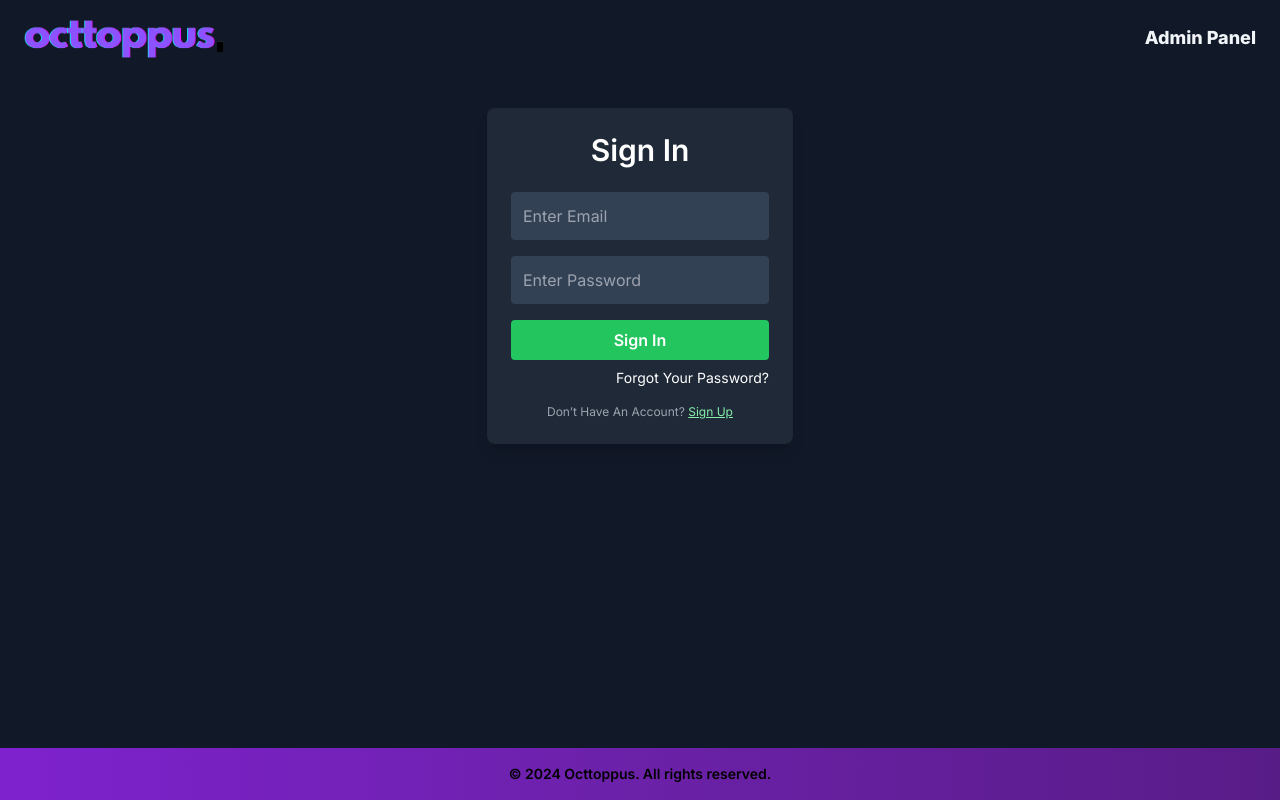
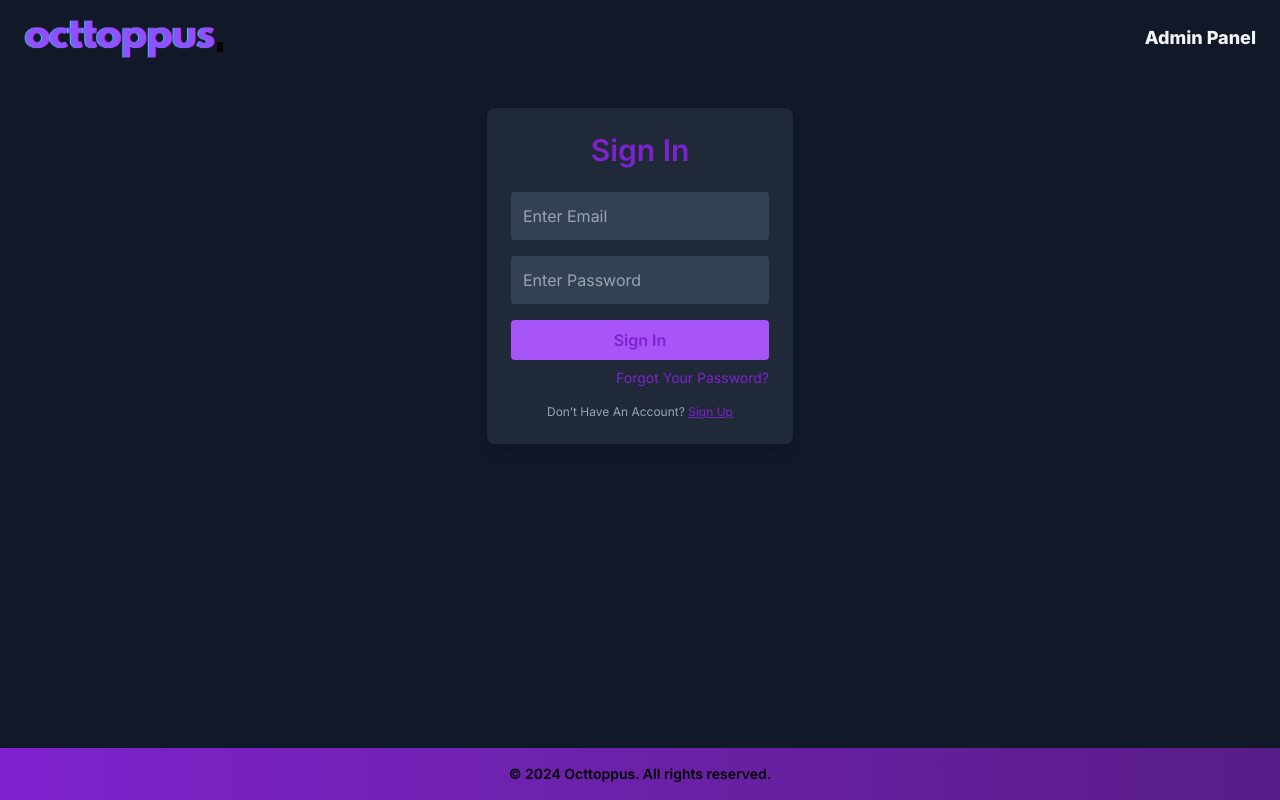
Before and after one commit to Hamza123Hussain/octtoppus_admin, a Next.js app: page /Login in a window 1280 px wide. Built offline with nearby package versions, Linux system fonts and the light colour scheme.

Commit message:
made it to our style

```diff
--- a/components/Auth/SignIn.tsx
+++ b/components/Auth/SignIn.tsx
@@ -28,7 +28,7 @@ const SignIn = () => {
 
   return (
     <div className="flex flex-col bg-gray-800 p-6 rounded-lg shadow-lg mx-auto max-w-md w-full sm:max-w-lg md:max-w-xl lg:max-w-2xl">
-      <h2 className="text-2xl sm:text-3xl font-semibold text-white mb-6 text-center">
+      <h2 className="text-2xl sm:text-3xl font-semibold text-purple-700 mb-6 text-center">
         Sign In
       </h2>
       <input
@@ -37,7 +37,7 @@ const SignIn = () => {
         name="email"
         value={inputVal.email}
         onChange={handleChange}
-        className="mb-4 p-3 w-full rounded bg-slate-700 text-white placeholder-gray-400 focus:outline-none focus:ring-2 focus:ring-green-300"
+        className="mb-4 p-3 w-full rounded bg-slate-700 text-white placeholder-gray-400 focus:outline-none focus:ring-2 focus:ring-purple-300"
       />
       <input
         type="password"
@@ -45,16 +45,16 @@ const SignIn = () => {
         name="password"
         value={inputVal.password}
         onChange={handleChange}
-        className="mb-4 p-3 w-full rounded bg-slate-700 text-white placeholder-gray-400 focus:outline-none focus:ring-2 focus:ring-green-300"
+        className="mb-4 p-3 w-full rounded bg-slate-700 text-white-700 placeholder-gray-400 focus:outline-none focus:ring-2 focus:ring-purple-300"
       />
       <button
         onClick={HandleLogin}
-        className="bg-green-500 hover:bg-green-400 text-white font-semibold px-6 py-2 rounded transition-all w-full"
+        className="bg-purple-500 hover:bg-purple-400 text-purple-700 font-semibold px-6 py-2 rounded transition-all w-full"
       >
         Sign In
       </button>
       <div
-        className="flex justify-end text-white mt-2 hover:text-blue-900 cursor-pointer"
+        className="flex justify-end text-purple-700 mt-2 hover:text-purple-900 cursor-pointer"
         onClick={() => Router.push('/forgotpass')}
       >
         <span className="text-xs sm:text-sm">Forgot Your Password?</span>
@@ -63,7 +63,7 @@ const SignIn = () => {
         Don’t Have An Account?{' '}
         <span
           onClick={() => Router.push('/signup')}
-          className="underline cursor-pointer text-green-300 hover:text-green-200"
+          className="underline cursor-pointer text-purple-700 hover:text-purple-900"
         >
           Sign Up
         </span>
```
